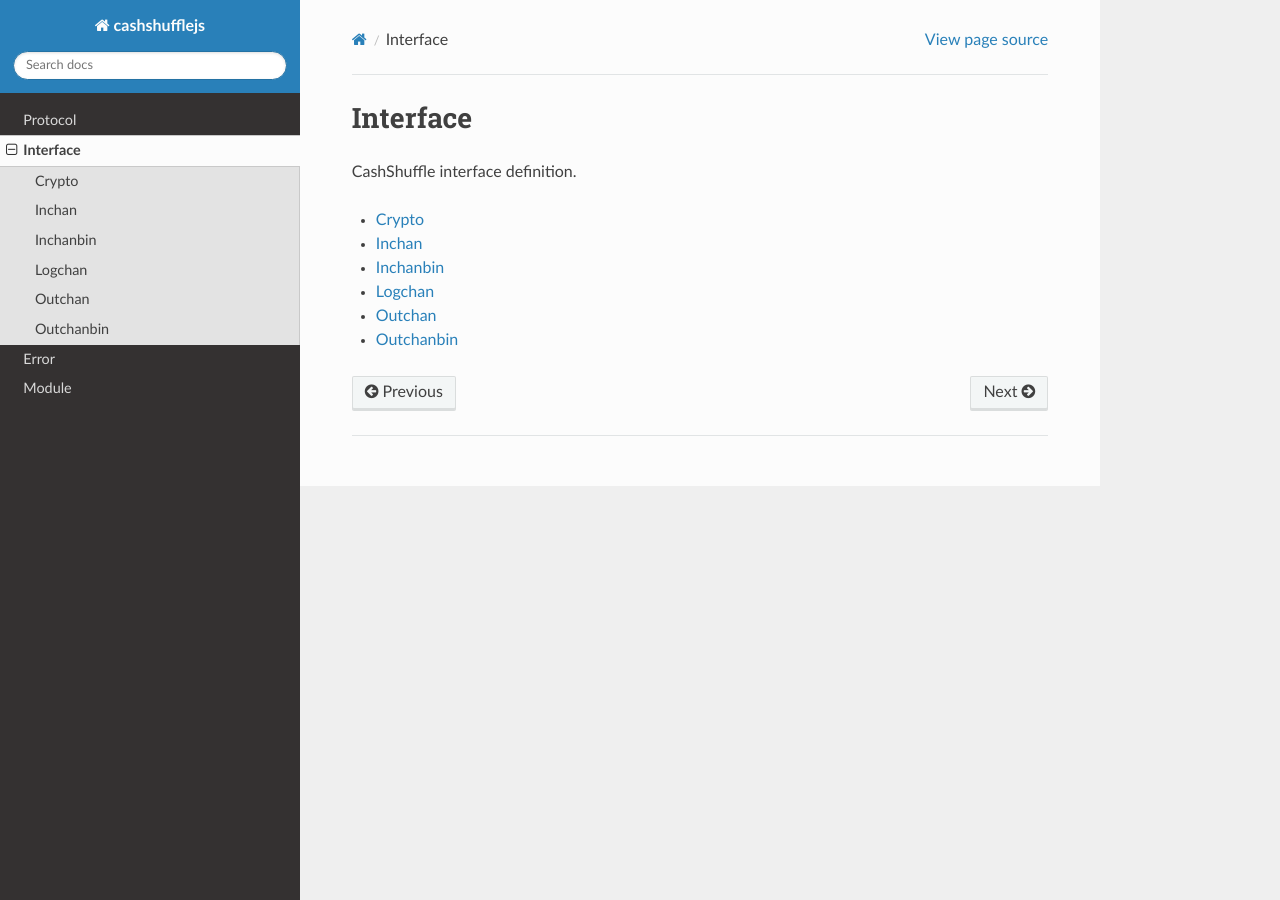
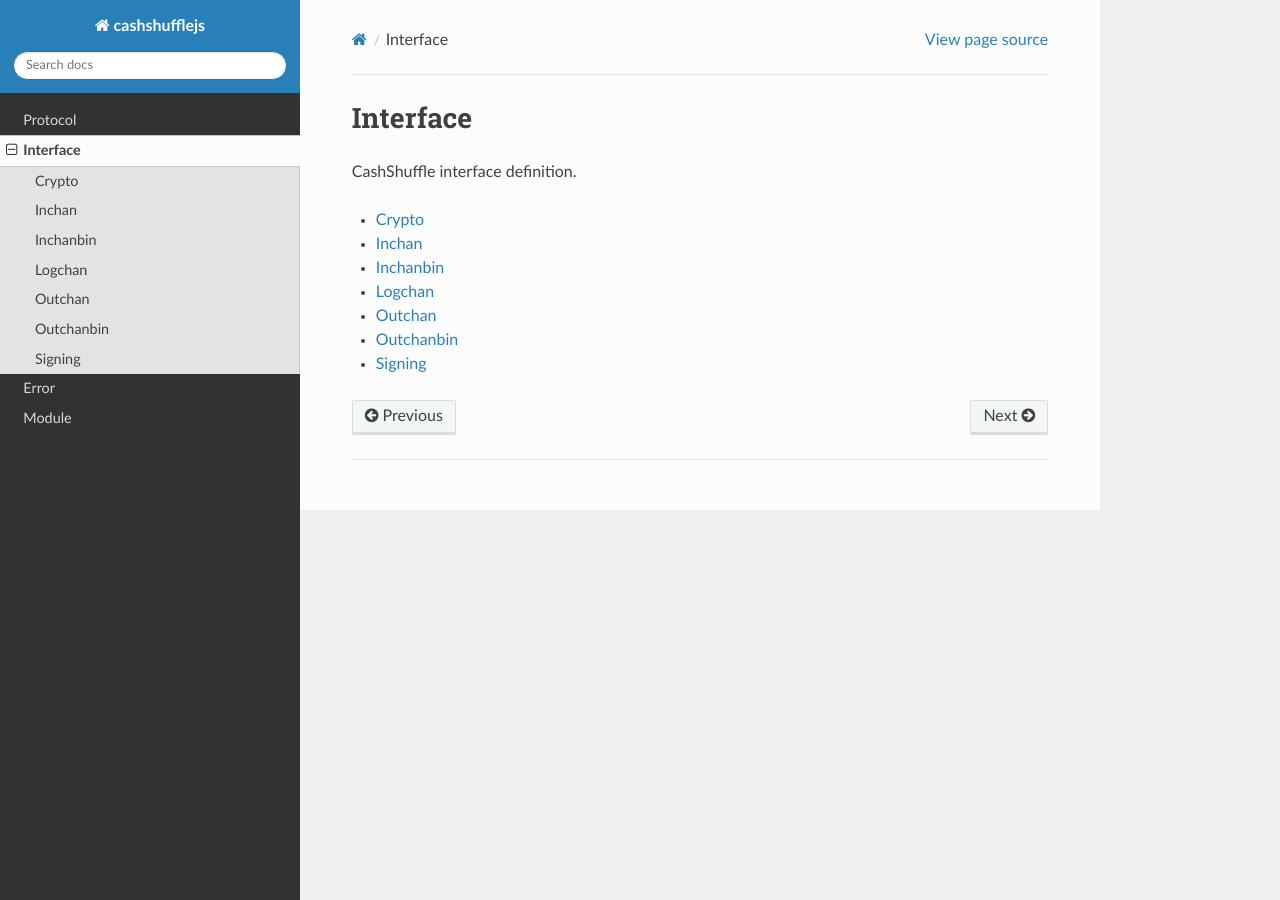
Before and after one commit to bookmoons/cashshufflejs, a Sphinx documentation site: the page built from doc/interface.rst, in a window 1280 px wide. Built offline with Sphinx 7.4.7 and the Read the Docs theme 2.0.0, drawn with Linux system fonts in a browser that asks for light colours.

Commit message:
signing: Add to docs

```diff
--- a/doc/interface.rst
+++ b/doc/interface.rst
@@ -10,3 +10,4 @@
    interface/logchan
    interface/outchan
    interface/outchanbin
+   interface/signing
--- /dev/null
+++ b/doc/interface/signing.rst
@@ -0,0 +1,5 @@
+Signing
+-------
+
+.. autointerface:: signing~Signing
+   :members:
```
